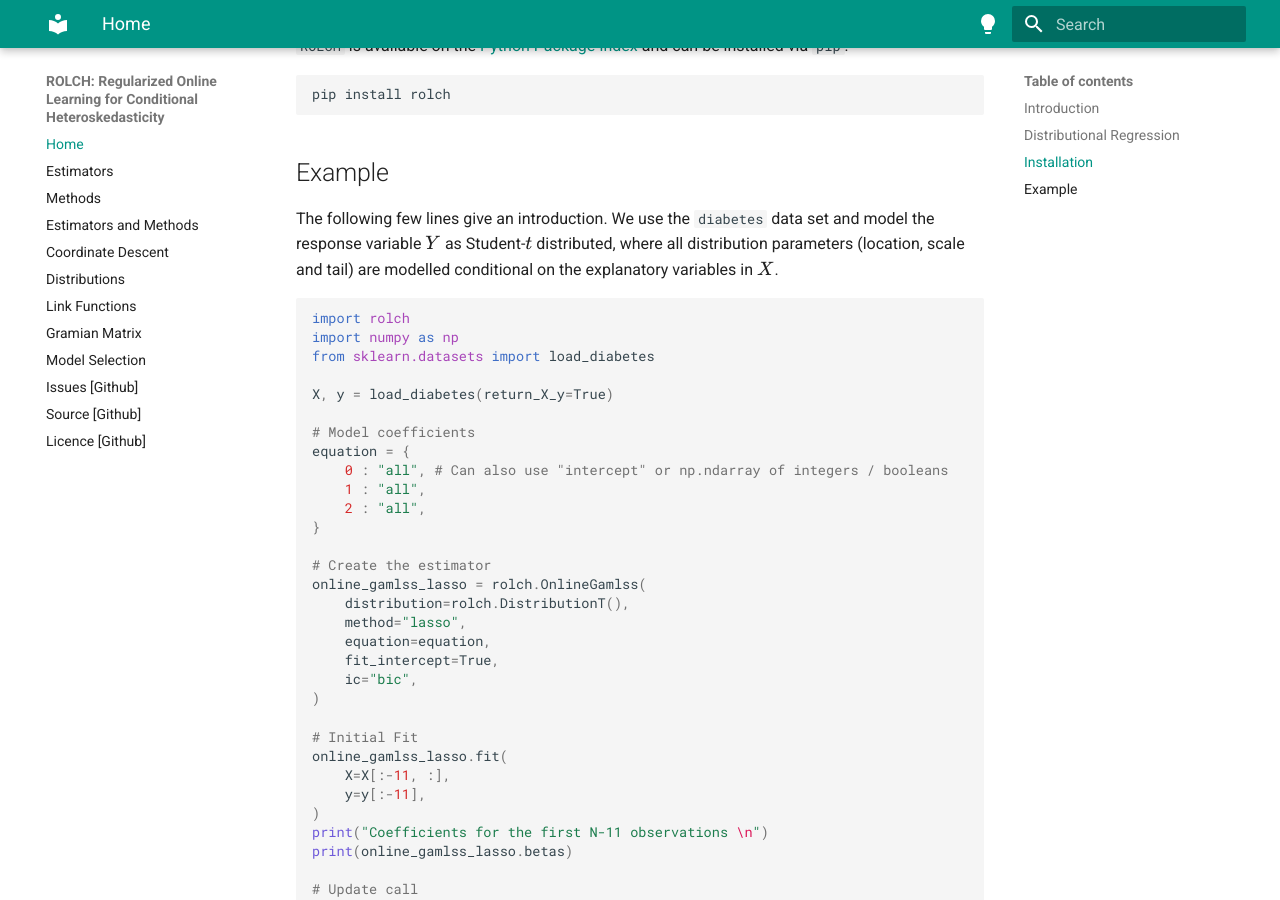
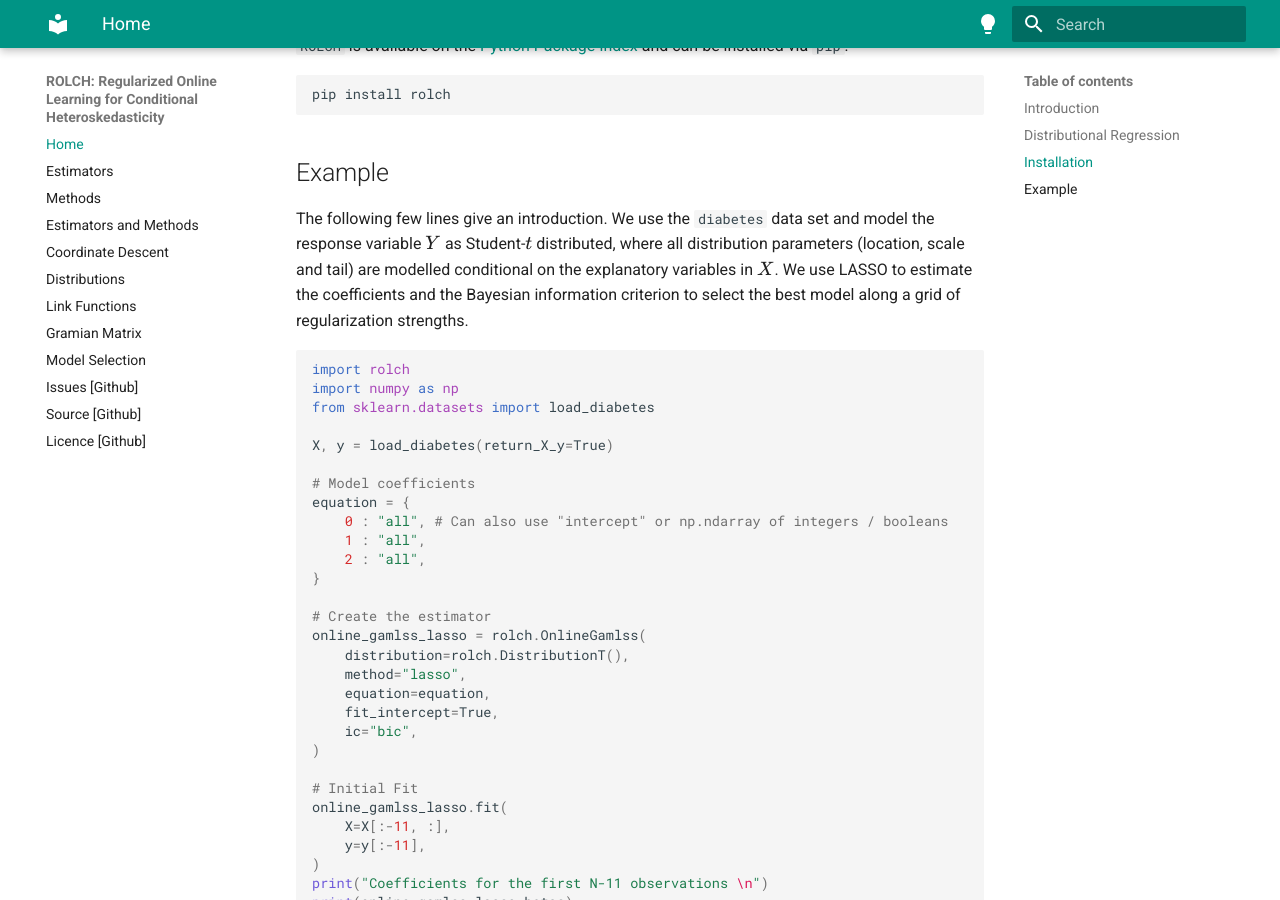
Before and after one commit to simon-hirsch/rolch, an MkDocs documentation site: the page built from docs/index.md, in a window 1280 px wide and 900 px high, scrolled down 1469 px. Built offline with MkDocs 1.6.1 and Material for MkDocs 9.7.7, drawn with Linux system fonts in a browser that asks for light colours.

Commit message:
[DOC] Add sentence about the IC

````diff
--- a/docs/index.md
+++ b/docs/index.md
@@ -33,8 +33,7 @@ pip install rolch
 
 ## Example
 
-The following few lines give an introduction. We use the `diabetes` data set and model the response variable \(Y\) as Student-\(t\) distributed, where all distribution parameters (location, scale and tail) are modelled conditional on the explanatory variables in \(X\).
-
+The following few lines give an introduction. We use the `diabetes` data set and model the response variable \(Y\) as Student-\(t\) distributed, where all distribution parameters (location, scale and tail) are modelled conditional on the explanatory variables in \(X\). We use LASSO to estimate the coefficients and the Bayesian information criterion to select the best model along a grid of regularization strengths.
 
 ```python
 import rolch
````
